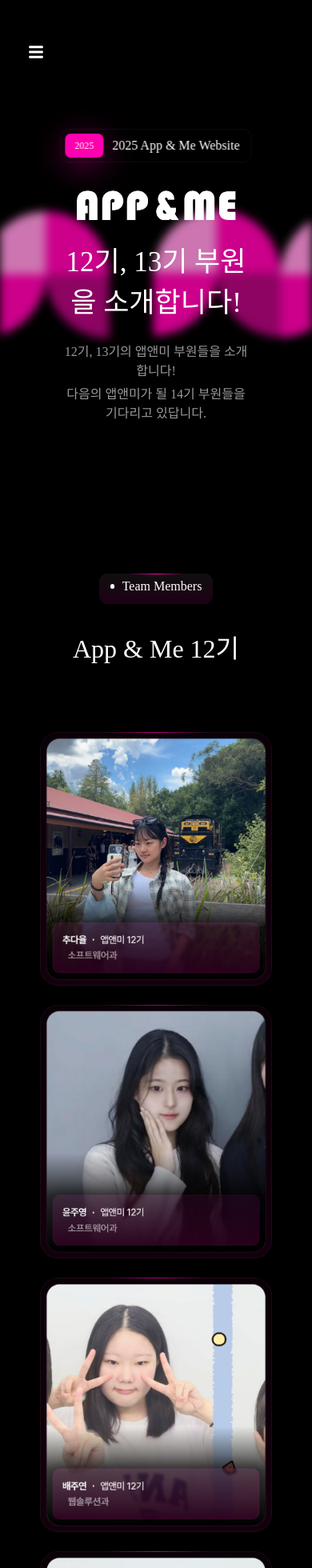
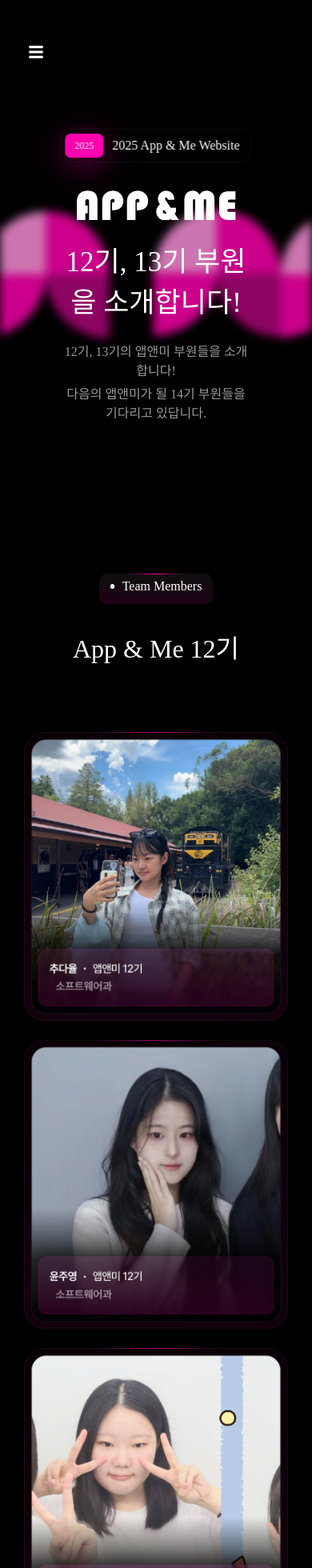
Before and after one commit to app-and-me/2025AppnMeWebsite_Client, a React (Create React App) app: page /AboutUs in a window 390 px wide. Shown: the top 1960 px of the page at 80% size. Built offline with nearby package versions, Linux system fonts and the light colour scheme.

Commit message:
design : img 크기 조정

```diff
--- a/src/styles/AboutUs/Photo.module.css
+++ b/src/styles/AboutUs/Photo.module.css
@@ -17,14 +17,14 @@
 
 .slideImg {
     width: 402px;
-    height: 312px;
+    height: 270px;
     border-radius: 24px;
 }
 
 @media (max-width: 1200px) {
     .slideImg {
         width: 350px;
-        height: 290px;
+        height: 250px;
     }
 }
 
--- a/src/styles/Home/Pages/AboutUsPage.module.css
+++ b/src/styles/Home/Pages/AboutUsPage.module.css
@@ -52,9 +52,7 @@
         padding: 0;
     }
 
-    .responsive {
-        padding: 0 50px !important;
-    }
+
 }
 
 @media (max-width: 700px) {
```
